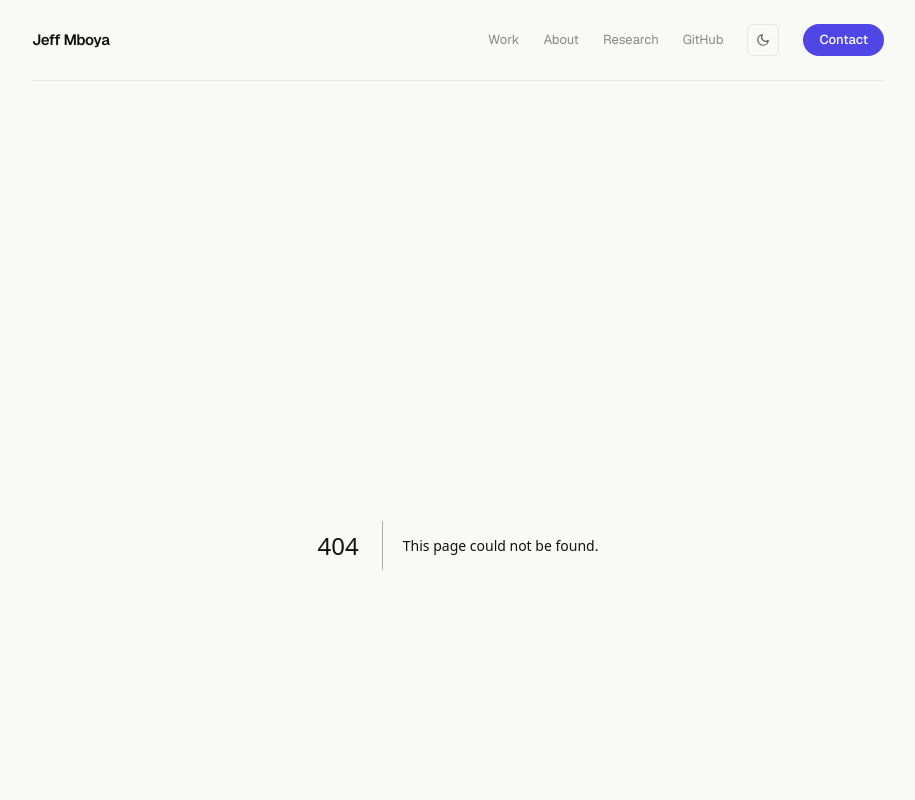
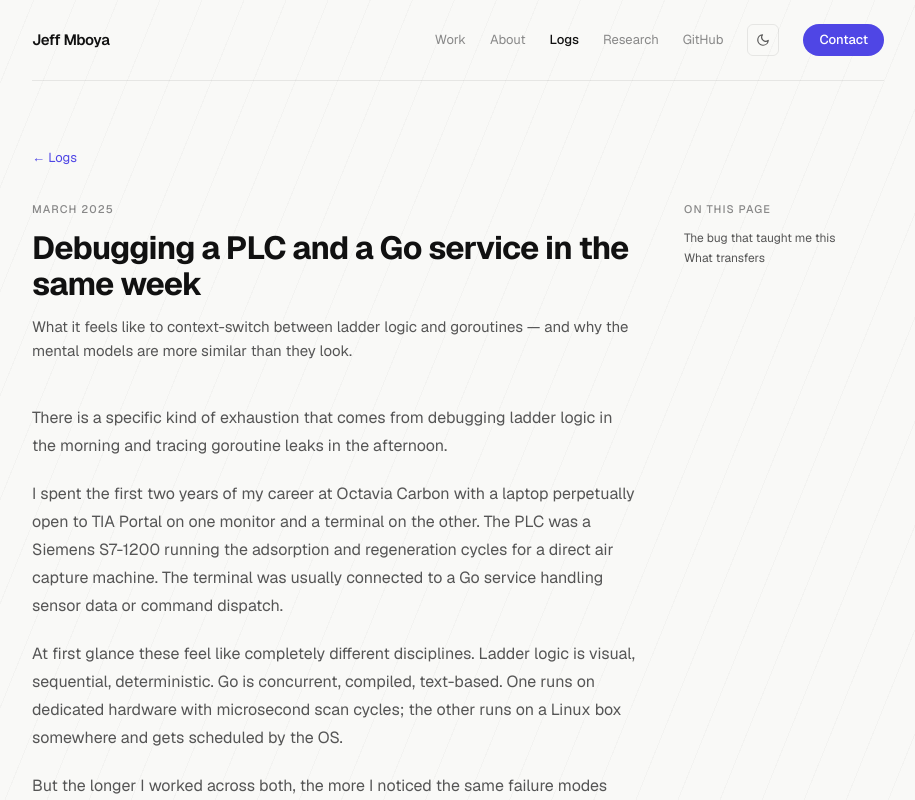
Before and after one commit to JeffMboya/portfolio, a Next.js app: page /logs/debugging-plc-and-go in a window 1280 px wide. Before the commit this address had no page. Shown: the top 800 px of the page, without its empty margins (182-1097 px from the left). Built offline with nearby package versions, Linux system fonts and the light colour scheme.

Commit message:
rename notes to logs, add TOC sidebar, add C++/PCB Design skills, update hero headline

```diff
--- /dev/null
+++ b/app/logs/[slug]/page.tsx
@@ -0,0 +1,116 @@
+import { notFound } from 'next/navigation'
+import type { Metadata } from 'next'
+import Link from 'next/link'
+import { MDXRemote } from 'next-mdx-remote/rsc'
+import rehypePrettyCode from 'rehype-pretty-code'
+import { getAllNoteSlugs, getNoteBySlug } from '@/lib/notes'
+
+interface Props {
+  params: Promise<{ slug: string }>
+}
+
+export async function generateStaticParams() {
+  return getAllNoteSlugs().map((slug) => ({ slug }))
+}
+
+export async function generateMetadata({ params }: Props): Promise<Metadata> {
+  const { slug } = await params
+  try {
+    const { meta } = getNoteBySlug(slug)
+    return {
+      title: `${meta.title} — Jeff Mboya`,
+      description: meta.description,
+    }
+  } catch {
+    return { title: 'Not Found' }
+  }
+}
+
+function extractHeadings(content: string) {
+  return content
+    .split('\n')
+    .map((line) => line.match(/^(#{2,3})\s+(.+)/))
+    .filter(Boolean)
+    .map((m) => ({
+      level: m![1].length,
+      text: m![2].trim(),
+      id: m![2].trim().toLowerCase().replace(/[^a-z0-9\s-]/g, '').replace(/\s+/g, '-'),
+    }))
+}
+
+function formatDate(raw: string): string {
+  const [year, month] = raw.split('-')
+  if (!month) return year
+  const date = new Date(Number(year), Number(month) - 1)
+  return date.toLocaleDateString('en-US', { month: 'long', year: 'numeric' })
+}
+
+export default async function LogPage({ params }: Props) {
+  const { slug } = await params
+
+  let meta, content
+  try {
+    ;({ meta, content } = getNoteBySlug(slug))
+  } catch {
+    notFound()
+  }
+
+  const headings = extractHeadings(content!)
+
+  return (
+    <div className="pb-20">
+      <div className="mb-8">
+        <Link href="/logs" className="text-[13px] transition-colors duration-150" style={{ color: 'var(--accent)' }}>
+          ← Logs
+        </Link>
+      </div>
+
+      <div className="grid grid-cols-1 lg:grid-cols-[1fr_200px] gap-12 items-start">
+        <div>
+          <div className="text-[11px] uppercase tracking-widest mb-3 font-medium" style={{ color: 'var(--muted-dim)' }}>
+            {formatDate(meta!.date)}
+          </div>
+          <h1 className="text-[32px] font-bold tracking-tight mb-3 leading-[1.15]" style={{ color: 'var(--foreground)' }}>
+            {meta!.title}
+          </h1>
+          <p className="text-[15px] mb-10 leading-relaxed" style={{ color: 'var(--muted)' }}>
+            {meta!.description}
+          </p>
+          <article className="prose">
+            <MDXRemote
+              source={content!}
+              options={{
+                mdxOptions: {
+                  rehypePlugins: [[rehypePrettyCode as any, { theme: 'github-dark' }]],
+                },
+              }}
+            />
+          </article>
+        </div>
+
+        {headings.length > 0 && (
+          <aside className="hidden lg:block sticky top-8">
+            <div className="text-[11px] uppercase tracking-widest mb-3 font-medium" style={{ color: 'var(--muted-dim)' }}>
+              On this page
+            </div>
+            <nav className="flex flex-col gap-1">
+              {headings.map((h) => (
+                <a
+                  key={h.id}
+                  href={`#${h.id}`}
+                  className="text-[12px] leading-snug transition-colors duration-150"
+                  style={{
+                    color: 'var(--muted)',
+                    paddingLeft: h.level === 3 ? '12px' : '0',
+                  }}
+                >
+                  {h.text}
+                </a>
+              ))}
+            </nav>
+          </aside>
+        )}
+      </div>
+    </div>
+  )
+}
--- a/app/notes/page.tsx
+++ b/app/logs/page.tsx
@@ -3,57 +3,53 @@ import Link from 'next/link'
 import { getAllNotes } from '@/lib/notes'
 
 export const metadata: Metadata = {
-  title: 'Notes — Jeff Mboya',
-  description: 'Writing on hardware, software, and the space between.',
+  title: 'Logs — Jeff Mboya',
+  description: 'Observations on hardware, software, and the space between.',
 }
 
-function formatNoteDate(raw: string): string {
+function formatDate(raw: string): string {
   const [year, month] = raw.split('-')
   if (!month) return year
   const date = new Date(Number(year), Number(month) - 1)
   return date.toLocaleDateString('en-US', { month: 'long', year: 'numeric' })
 }
 
-export default function NotesPage() {
+export default function LogsPage() {
   const notes = getAllNotes()
 
   return (
     <div className="pb-20">
       <div className="mb-8">
-        <Link
-          href="/"
-          className="text-[13px] transition-colors duration-150"
-          style={{ color: 'var(--accent)' }}
-        >
+        <Link href="/" className="text-[13px] transition-colors duration-150" style={{ color: 'var(--accent)' }}>
           ← Back
         </Link>
       </div>
 
       <div className="mb-10">
         <div className="text-[11px] uppercase tracking-widest mb-3 font-medium" style={{ color: 'var(--muted-dim)' }}>
-          Writing
+          Logs
         </div>
-        <h1 className="text-[32px] font-bold tracking-tight mb-3" style={{ color: 'var(--foreground)' }}>Notes</h1>
+        <h1 className="text-[32px] font-bold tracking-tight mb-3" style={{ color: 'var(--foreground)' }}>Logs</h1>
         <p className="text-[15px] leading-relaxed max-w-[560px]" style={{ color: 'var(--muted)' }}>
           Observations on hardware, software, and the space between.
         </p>
       </div>
 
       {notes.length === 0 ? (
-        <p className="text-[14px]" style={{ color: 'var(--muted-dim)' }}>No notes yet — check back soon.</p>
+        <p className="text-[14px]" style={{ color: 'var(--muted-dim)' }}>Nothing here yet — check back soon.</p>
       ) : (
         <div className="flex flex-col gap-4">
           {notes.map((note) => (
             <Link
               key={note.slug}
-              href={`/notes/${note.slug}`}
+              href={`/logs/${note.slug}`}
               className="block rounded-xl p-6 hover:translate-y-[-2px] transition-all duration-150 group"
               style={{ border: '1px solid var(--border)', backgroundColor: 'var(--surface)' }}
             >
               <div className="flex items-start justify-between gap-4">
                 <div>
                   <div className="text-[11px] uppercase tracking-wider font-medium mb-2" style={{ color: 'var(--muted-dim)' }}>
-                    {formatNoteDate(note.date)}
+                    {formatDate(note.date)}
                   </div>
                   <h2 className="text-[17px] font-semibold tracking-tight mb-2" style={{ color: 'var(--foreground)' }}>
                     {note.title}
--- a/app/notes/[slug]/page.tsx
+++ /dev/null
@@ -1,74 +0,0 @@
-import { notFound } from 'next/navigation'
-import type { Metadata } from 'next'
-import Link from 'next/link'
-import { MDXRemote } from 'next-mdx-remote/rsc'
-import rehypePrettyCode from 'rehype-pretty-code'
-import { getAllNoteSlugs, getNoteBySlug } from '@/lib/notes'
-
-interface Props {
-  params: Promise<{ slug: string }>
-}
-
-export async function generateStaticParams() {
-  return getAllNoteSlugs().map((slug) => ({ slug }))
-}
-
-export async function generateMetadata({ params }: Props): Promise<Metadata> {
-  const { slug } = await params
-  try {
-    const { meta } = getNoteBySlug(slug)
-    return {
-      title: `${meta.title} — Jeff Mboya`,
-      description: meta.description,
-    }
-  } catch {
-    return { title: 'Not Found' }
-  }
-}
-
-export default async function NotePage({ params }: Props) {
-  const { slug } = await params
-
-  let meta, content
-  try {
-    ;({ meta, content } = getNoteBySlug(slug))
-  } catch {
-    notFound()
-  }
-
-  return (
-    <div className="pb-20">
-      <div className="mb-8">
-        <Link
-          href="/notes"
-          className="text-[13px] transition-colors duration-150"
-          style={{ color: 'var(--accent)' }}
-        >
-          ← Notes
-        </Link>
-      </div>
-
-      <div className="max-w-[680px]">
-        <div className="text-[11px] uppercase tracking-widest mb-3 font-medium" style={{ color: 'var(--muted-dim)' }}>
-          {meta!.date}
-        </div>
-        <h1 className="text-[32px] font-bold tracking-tight mb-3 leading-[1.15]" style={{ color: 'var(--foreground)' }}>
-          {meta!.title}
-        </h1>
-        <p className="text-[15px] mb-10 leading-relaxed" style={{ color: 'var(--muted)' }}>
-          {meta!.description}
-        </p>
-        <article className="prose">
-          <MDXRemote
-            source={content!}
-            options={{
-              mdxOptions: {
-                rehypePlugins: [[rehypePrettyCode as any, { theme: 'github-dark' }]],
-              },
-            }}
-          />
-        </article>
-      </div>
-    </div>
-  )
-}
--- a/app/page.tsx
+++ b/app/page.tsx
@@ -30,9 +30,9 @@ export default function Home() {
       </section>
 
       {notes.length > 0 && (
-        <section id="writing" className="mb-20">
+        <section id="logs" className="mb-20">
           <div className="flex items-center gap-3 mb-8">
-            <span className="text-[11px] uppercase tracking-widest font-medium" style={{ color: 'var(--muted-dim)' }}>Writing</span>
+            <span className="text-[11px] uppercase tracking-widest font-medium" style={{ color: 'var(--muted-dim)' }}>Logs</span>
             <div className="flex-1 h-px" style={{ backgroundColor: 'var(--border)' }} />
           </div>
           <div className="flex flex-col gap-3">
--- a/app/work/[slug]/page.tsx
+++ b/app/work/[slug]/page.tsx
@@ -32,6 +32,18 @@ export async function generateMetadata({ params }: Props): Promise<Metadata> {
   }
 }
 
+function extractHeadings(content: string) {
+  return content
+    .split('\n')
+    .map((line) => line.match(/^(#{2,3})\s+(.+)/))
+    .filter(Boolean)
+    .map((m) => ({
+      level: m![1].length,
+      text: m![2].trim(),
+      id: m![2].trim().toLowerCase().replace(/[^a-z0-9\s-]/g, '').replace(/\s+/g, '-'),
+    }))
+}
+
 export default async function ProjectPage({ params }: Props) {
   const { slug } = await params
 
@@ -42,14 +54,12 @@ export default async function ProjectPage({ params }: Props) {
     notFound()
   }
 
+  const headings = extractHeadings(content!)
+
   return (
     <div className="pb-20">
       <div className="mb-8">
-        <Link
-          href="/"
-          className="text-[13px] transition-colors duration-150"
-          style={{ color: 'var(--accent)' }}
-        >
+        <Link href="/" className="text-[13px] transition-colors duration-150" style={{ color: 'var(--accent)' }}>
           ← Back
         </Link>
       </div>
@@ -75,6 +85,29 @@ export default async function ProjectPage({ params }: Props) {
         </div>
 
         <aside className="sticky top-8">
+          {headings.length > 0 && (
+            <div className="rounded-xl p-5 mb-4" style={{ backgroundColor: 'var(--surface)', border: '1px solid var(--border)' }}>
+              <div className="text-[11px] uppercase tracking-widest mb-3 font-medium" style={{ color: 'var(--muted-dim)' }}>
+                On this page
+              </div>
+              <nav className="flex flex-col gap-1">
+                {headings.map((h) => (
+                  <a
+                    key={h.id}
+                    href={`#${h.id}`}
+                    className="text-[12px] leading-snug transition-colors duration-150"
+                    style={{
+                      color: 'var(--muted)',
+                      paddingLeft: h.level === 3 ? '12px' : '0',
+                    }}
+                  >
+                    {h.text}
+                  </a>
+                ))}
+              </nav>
+            </div>
+          )}
+
           <div className="rounded-xl p-5" style={{ backgroundColor: 'var(--surface)', border: '1px solid var(--border)' }}>
             <div className="text-[11px] uppercase tracking-widest mb-3 font-medium" style={{ color: 'var(--muted-dim)' }}>Stack</div>
             <div className="flex flex-col gap-1.5 mb-5">
--- a/components/Hero.tsx
+++ b/components/Hero.tsx
@@ -3,8 +3,8 @@ import Image from 'next/image'
 import StackPill from './StackPill'
 
 const stack = [
-  'Go', 'Rust', 'TypeScript', 'WebAssembly',
-  'Python', 'Siemens PLCs', 'Docker', 'MQTT',
+  'Go', 'Rust', 'C++', 'TypeScript', 'WebAssembly',
+  'Python', 'Siemens PLCs', 'PCB Design', 'Docker', 'MQTT',
 ]
 
 export default function Hero() {
@@ -55,7 +55,7 @@ export default function Hero() {
       </div>
 
       <h1 className="text-[44px] font-bold leading-[1.1] tracking-tight mb-5" style={{ color: 'var(--foreground)' }}>
-        From Nairobi&apos;s first DAC machine<br />
+        From the Global South&apos;s first DAC machine<br />
         to WebAssembly task orchestrators.
       </h1>
       <p className="text-[16px] leading-relaxed max-w-[560px] mb-7" style={{ color: 'var(--muted)' }}>
--- a/components/Nav.tsx
+++ b/components/Nav.tsx
@@ -7,6 +7,7 @@ import ThemeToggle from './ThemeToggle'
 const links = [
   { href: '/#work', label: 'Work' },
   { href: '/#about', label: 'About' },
+  { href: '/logs', label: 'Logs' },
   { href: '/research', label: 'Research' },
   { href: 'https://github.com/JeffMboya', label: 'GitHub', external: true },
 ]
@@ -44,11 +45,15 @@ export default function Nav() {
               className="text-[13px] transition-colors duration-150"
               style={{
                 color:
-                  pathname === link.href || (link.href === '/research' && pathname.startsWith('/research'))
+                  pathname === link.href ||
+                  (link.href === '/research' && pathname.startsWith('/research')) ||
+                  (link.href === '/logs' && pathname.startsWith('/logs'))
                     ? 'var(--foreground)'
                     : 'var(--muted-dim)',
                 fontWeight:
-                  pathname === link.href || (link.href === '/research' && pathname.startsWith('/research'))
+                  pathname === link.href ||
+                  (link.href === '/research' && pathname.startsWith('/research')) ||
+                  (link.href === '/logs' && pathname.startsWith('/logs'))
                     ? '500'
                     : undefined,
               }}
--- a/components/NoteCard.tsx
+++ b/components/NoteCard.tsx
@@ -11,7 +11,7 @@ function formatDate(raw: string): string {
 export default function NoteCard({ meta }: { meta: NoteMeta }) {
   return (
     <Link
-      href={`/notes/${meta.slug}`}
+      href={`/logs/${meta.slug}`}
       className="flex items-start justify-between gap-4 rounded-xl px-5 py-4 transition-all duration-150 group hover:translate-y-[-1px]"
       style={{ border: '1px solid var(--border)', backgroundColor: 'var(--surface)' }}
     >
```
Also changed, not shown: public/avatar-about.jpg (added).
